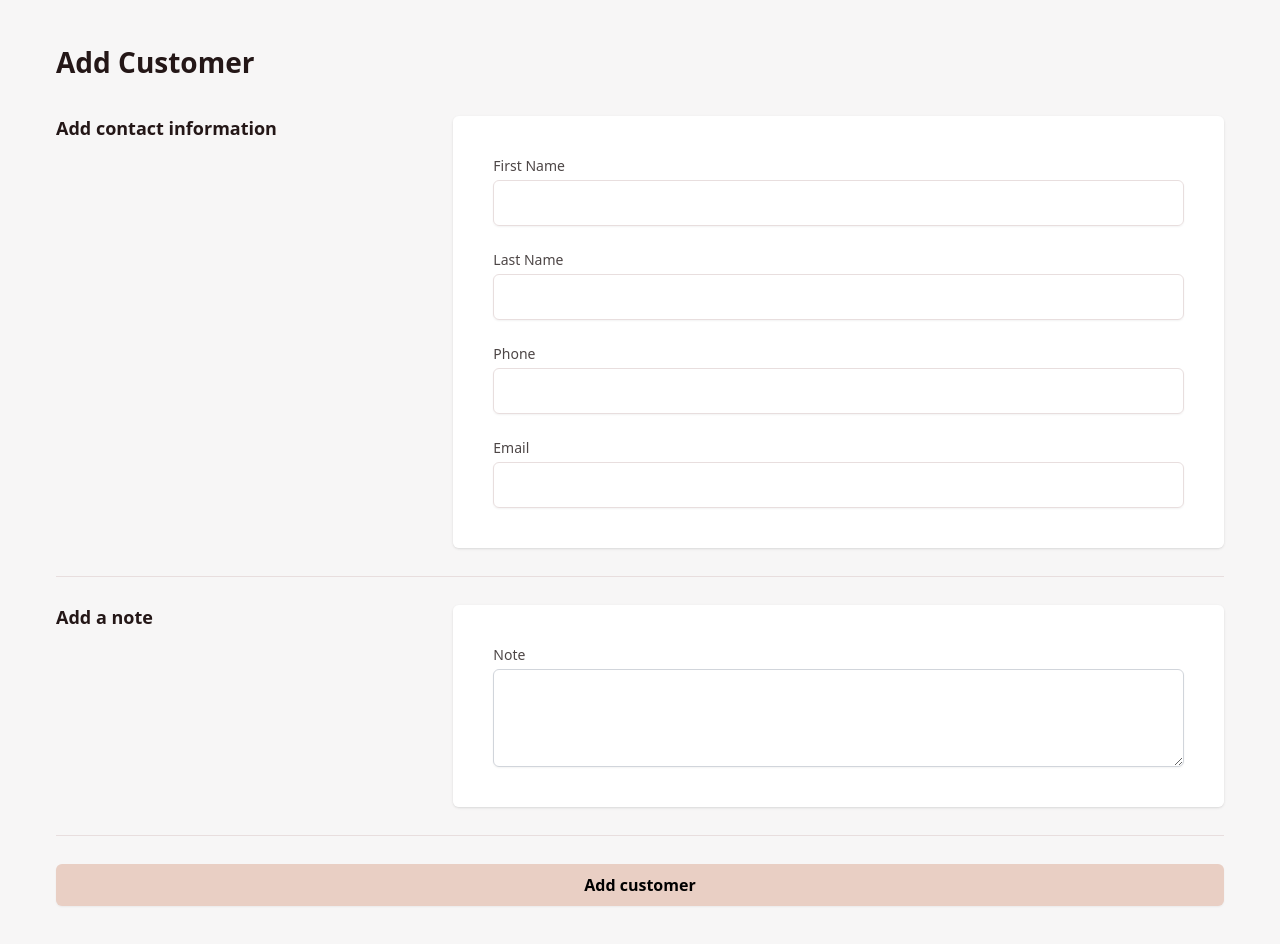
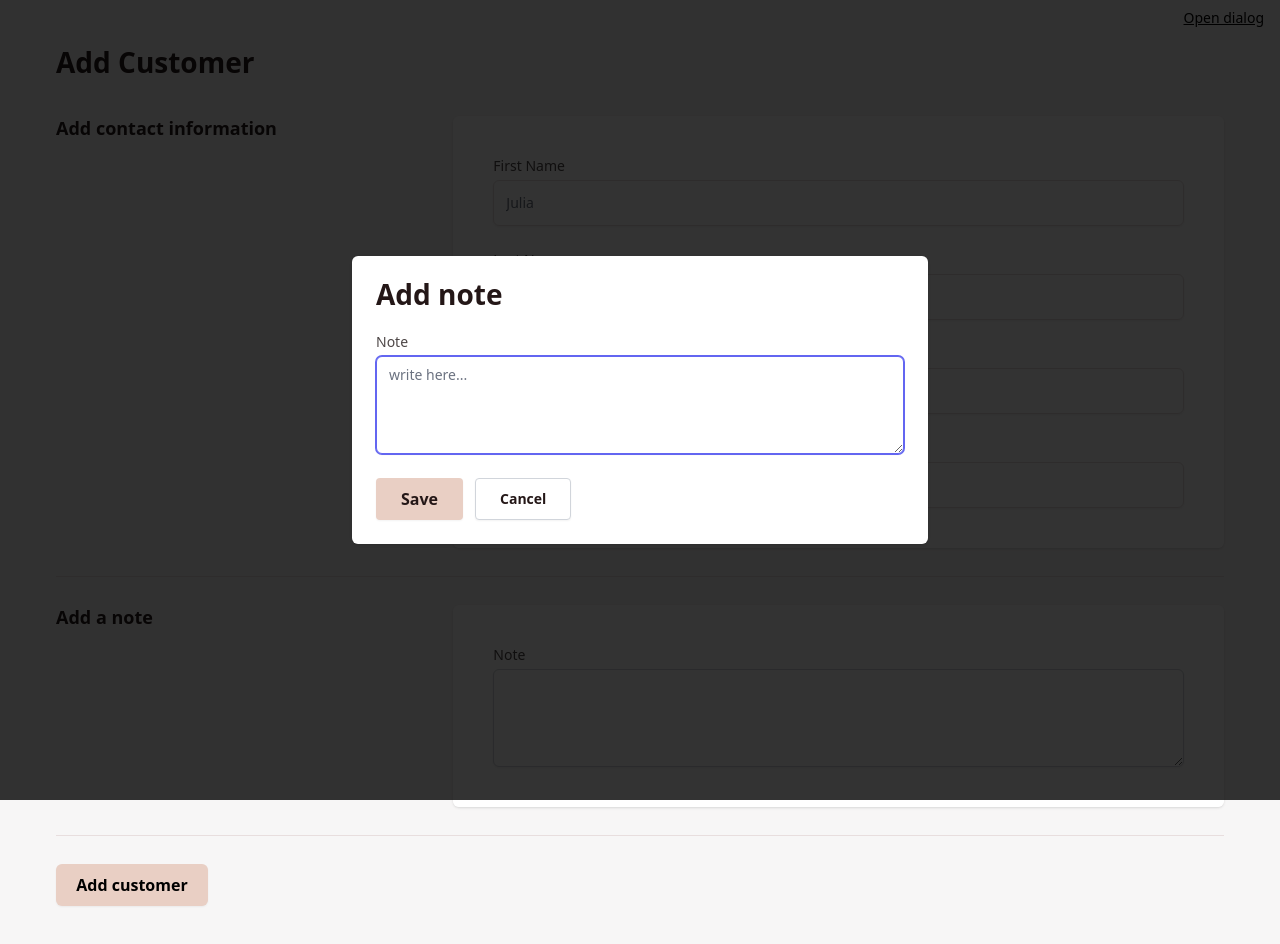
Before and after one commit to kshekh/browtricks-enternal, a Vue app: page /add-customer in a window 1280 px wide. Shown: the top 944 px of the page. Built offline with nearby package versions, Linux system fonts and the light colour scheme.

Commit message:
Frontend design 2nd ms

```diff
--- /dev/null
+++ b/src/assets/icons/caretDown.vue
@@ -0,0 +1,7 @@
+<template>
+ <svg fill="currentColor" viewBox="0 0 8 6" >
+<path d="M4.76822 5.07814C4.36843 5.55789 3.63157 5.55789 3.23178 5.07813L0.366819 1.64018C-0.175953 0.988856 0.287204 0 1.13504 0H6.86496C7.7128 0 8.17595 0.988858 7.63318 1.64018L4.76822 5.07814Z" />
+</svg>
+
+
+</template>
--- a/src/components/AddCustomer.vue
+++ b/src/components/AddCustomer.vue
@@ -20,34 +20,10 @@
               <form action="#" method="POST">
                 <div class="shadow sm:overflow-hidden sm:rounded-md">
                   <div class="space-y-6 bg-white px-4 py-5 sm:p-10">
-                    <Input
-                      id="firstName"
-                      type="text"
-                      label-text="First Name"
-                      :on-change="handleInput"
-                      autocomplete="firstName"
-                    />
-                    <Input
-                      id="lastName"
-                      type="text"
-                      label-text="Last Name"
-                      :on-change="handleInput"
-                      autocomplete="lastName"
-                    />
-                    <Input
-                      id="phone"
-                      type="text"
-                      label-text="Phone"
-                      :on-change="handleInput"
-                      autocomplete="phone"
-                    />
-                    <Input
-                      id="email"
-                      type="email"
-                      label-text="Email"
-                      :on-change="handleInput"
-                      autocomplete="email"
-                    />
+                    <Input id="firstName" type="text" label-text="First Name" :on-change="handleInput" autocomplete="firstName" placeholder="Julia" />
+                    <Input id="lastName" type="text" label-text="Last Name" :on-change="handleInput" autocomplete="lastName" placeholder="Barneby" />
+                    <Input id="phone" type="text" label-text="Phone" :on-change="handleInput" autocomplete="phone" placeholder="(888) 376-7160" />
+                    <Input id="email" type="email" label-text="Email" :on-change="handleInput" autocomplete="email" placeholder="juliabarneby@gmail.com" />
                   </div>
                 </div>
               </form>
@@ -55,7 +31,7 @@
           </div>
           <div class="md:grid md:grid-cols-3 md:gap-6 mb-7 pt-7">
             <div class="md:col-span-1">
-              <div class="px-4 sm:px-0">
+              <div class="relative">
                 <h3 class="text-lg font-semibold leading-6 text-grey-800">
                   Add a note
                 </h3>
@@ -72,19 +48,77 @@
             </div>
           </div>
           <div class="pt-7 flex items-center mt-3">
-            <Button @emitclick="consoleClick">Add customer</Button>
+            <Button @emitclick="consoleClick" class="sm:w-38 sm:mr-auto">Add customer</Button>
           </div>
         </div>
       </div>
     </div>
   </div>
+
+
+<!-- Dialog -->
+<button type="button" @click="openModal" class="absolute top-0 right-0 rounded-md  px-4 py-2 text-sm font-medium text-black underline focus:outline-none focus-visible:ring-2 focus-visible:ring-white focus-visible:ring-opacity-75" > Open dialog </button>
+    <TransitionRoot appear :show="isOpen" as="template">
+    <Dialog as="div" @close="closeModal" class="relative z-10">
+      <TransitionChild as="template" enter="duration-300 ease-out" enter-from="opacity-0" enter-to="opacity-100" leave="duration-200 ease-in" leave-from="opacity-100" leave-to="opacity-0" >
+      <div class="fixed inset-0 bg-black bg-opacity-80"/>
+      </TransitionChild>
+      <div class="fixed inset-0 overflow-y-auto">
+        <div class="flex min-h-full items-center justify-center p-4 text-center" >
+          <TransitionChild as="template" enter="duration-300 ease-out" enter-from="opacity-0 scale-95" enter-to="opacity-100 scale-100" leave="duration-200 ease-in" leave-from="opacity-100 scale-100" leave-to="opacity-0 scale-95" >
+            <DialogPanel class="w-full max-w-md transform overflow-hidden  bg-white p-6 text-left align-middle transition-all shadow rounded-md" >
+              <div class="space-y-6 relative">
+              <DialogTitle as="h3" class="flex-1 text-2.5xl font-bold leading-none text-grey-800">
+                Add note
+              </DialogTitle>
+              <div class="space-y-6">
+                <form action="#" method="POST">
+                <div class="space-y-1">
+                <label for="textNote" class="block text-sm font-normal text-grey-900 text-start undefined">Note</label>
+                <textarea rows="4" name="text-note" class="block w-full rounded-md border-gray-300 shadow-sm focus:border-indigo-500 focus:ring-indigo-500 sm:text-sm undefined" spellcheck="false" placeholder="write here..."></textarea>
+                <p class="text-red text-xs peer-invalid:block hidden pt-0.5"><b>Error:</b> Invalid or incorrect Username Invalid or incorrect password </p>
+                </div>
+              </form>
+              <div class="flex justify-start gap-x-3">
+                <button type="button" class=" flex justify-center rounded border border-transparent bg-peach py-2 px-6 text-base font-semibold text-grey-800 shadow-sm hover:bg-peach-2 focus:outline-none focus:ring-2 focus:ring-peach focus:ring-offset-2 ease-in-out duration-300" @click="closeModal" >
+                  Save
+                </button>
+                <button type="button" class="inline-flex items-center rounded border border-gray-300 bg-white px-6 py-2 text-sm font-semibold text-grey-800 shadow-sm hover:bg-peach focus:outline-none focus:ring-2 focus:ring-peach focus:ring-offset-2 ease-in-out duration-300 hover:border-peach" @click="closeModal" >
+                  Cancel
+                </button>
+              </div>
+              </div>
+              </div>
+            </DialogPanel>
+          </TransitionChild>
+        </div>
+      </div>
+    </Dialog>
+  </TransitionRoot>
+
 </template>
 
 <script setup>
+import { ref } from 'vue'
 import Input from '../components/layout/Input.vue';
 import Button from '../components/layout/Button.vue';
 import Textarea from '../components/layout/Textarea.vue';
+import {
+  TransitionRoot,
+  TransitionChild,
+  Dialog,
+  DialogPanel,
+  DialogTitle,
+} from '@headlessui/vue'
 
+const isOpen = ref(true)
+
+function closeModal() {
+  isOpen.value = false
+}
+function openModal() {
+  isOpen.value = true
+}
 function consoleClick() {
   console.log('Button clicked');
 }
--- a/src/components/CustomersDashboard.vue
+++ b/src/components/CustomersDashboard.vue
@@ -4,16 +4,23 @@
       <AddCustomer />
       <!-- <CustomersList /> -->
     </div>
-    <div  v-else class="bg-gray-100 lg:min-w-0 flex-1 py-3 md:p-5 xl:px-14 xl:py-12">
-      <h1 class="flex-1 text-lg font-bold text-left mb-4 p-3 md:p-0">Customers</h1>
-
+    <div  v-else class="bg-gray-100 lg:min-w-0 flex-1 px-4 py-3 md:p-5 xl:px-14 xl:py-12">
+      <h1 class="flex-1 text-2.5xl font-bold leading-none text-grey-800 mb-5">
+        Customers
+        </h1>
       <div class="card-wrapper overflow-hidden rounded-lg bg-white shadow">
-        <div class="setup-guide-area py-20 md:p-40">
-          <div class="flex flex-col justify-center text-center">
-            <img src="../assets/setup-guide-thumb.svg" alt="setup-thumb" class="mx-auto xl:block xl:p-6" />
-            <h2 class="font-bold mb-4">Add a customer</h2>
-            <p class="px-10 md:px-0 md:w-1/2 mx-auto">Get started by adding customer contact info in order to add media, manage PMU form signing, and notes.</p>
-            <button @click="showAddCustomer = true" class="mt-5 btn bg-orange-300 text-gray-900 w-40 mx-auto rounded-md p-3 inline-block">Add customer</button>
+        <div class="setup-guide-area py-20 px-4 lg:p-40">
+          <div class="flex flex-col justify-center text-center space-y-10 max-w-xs mx-auto">
+            <div class="relative flex flex-col"><img src="../assets/customer.svg" alt="setup-thumb" class="mx-auto xl:block" /></div>
+            <div class="flex flex-col space-y-10">
+              <div class="space-y-4">
+              <h2 class="text-2xl font-bold text-grey-800 leading-none">Add a customer</h2>
+              <p class="text-md text-grey-900">Get started by adding customer contact info in order to add media, manage PMU form
+                signing, and notes.</p>
+              </div>
+            <Button type="submit"  @click="showAddCustomer = true" class="w-38 mx-auto">Add customer</Button>
+            </div>
+            <!-- <button @click="showAddCustomer = true" class="mt-5 btn bg-orange-300 text-gray-900 w-40 mx-auto rounded-md p-3 inline-block">Add customer</button> -->
             <!-- <button @click="this.$router.push({ name: 'add-customer' })" class="mt-5 btn bg-orange-300 text-gray-900 w-40 mx-auto rounded-md p-3 inline-block">Add customer</button> -->
             <!-- <router-link
             to="/add-customer" class="mt-5 btn bg-orange-300 text-gray-900 w-40 mx-auto rounded-md p-3 inline-block">Add customer</router-link> -->
@@ -27,6 +34,7 @@
 <script setup>
 import { ref } from 'vue';
 import AddCustomer from '@/components/AddCustomer.vue';
+import Button from './layout/Button.vue';
 import CustomersList from '@/components/CustomersList.vue';
 
 const showAddCustomer = ref(false);
--- a/src/components/CustomersList.vue
+++ b/src/components/CustomersList.vue
@@ -3,7 +3,7 @@
     <div class="flex-1 py-3 md:p-5 xl:px-14 xl:py-12">
       <div class="sm:flex sm:items-center mb-7">
         <div class="sm:flex-auto">
-          <h2 class="text-xl font-semibold text-gray-900">Customers</h2>
+          <h2 class="text-2xl font-bold text-grey-800 leading-none">Add a customer</h2>
         </div>
         <div class="sm:mt-4 md:mt-0 sm:ml-16 sm:flex-none">
           <button @click="this.$router.push({ name: 'add-customer' })" class="btn bg-orange-300 text-gray-900 w-40 mx-auto rounded-md p-3 inline-block">Add customer</button>
--- a/src/components/layout/Input.vue
+++ b/src/components/layout/Input.vue
@@ -9,6 +9,7 @@
     <input
       :type="type"
       :value="modelValue"
+      :placeholder="placeholder"
       :id="id"
       :class="`
         block w-full appearance-none rounded-md border bg-transparent border-grey-300 px-3 py-3 placeholder-grey-400 shadow-sm focus:border-peach focus:outline-none focus:ring-peach text-sm invalid:bg-red/5 invalid:border-red peer ${inputClasses}`"
@@ -44,5 +45,9 @@ defineProps({
     type: String,
     required: true,
   },
+  placeholder: {
+    type: String,
+    required: true,
+  },
 });
 </script>
--- a/src/components/layout/TopNavbar.vue
+++ b/src/components/layout/TopNavbar.vue
@@ -35,7 +35,7 @@
                       <span class="text-sm text-grey-800 font-semibold">
                         {{ user.username }}
                       </span>
-                      <ChevronDownIcon class="w-5" />
+                      <caretDown class="w-3 text-grey-800/50" />
                     </span>
                     <span
                       class="h-8 w-8 rounded-full flex justify-center items-center overflow-hidden ring-2 ring-transparent group-hover:ring-peach ring-offset-2 ring-offset-white"
@@ -144,7 +144,7 @@ import {
 } from '@headlessui/vue';
 
 import logo from '@/assets/logo.png';
-import ChevronDownIcon from '@/assets/icons/Chevrondown.vue';
+import caretDown from '@/assets/icons/caretDown.vue';
 defineProps({
   isLogin: Boolean,
 });
```
Also changed, not shown: src/assets/customer.png (added), src/assets/customer.svg (added).
